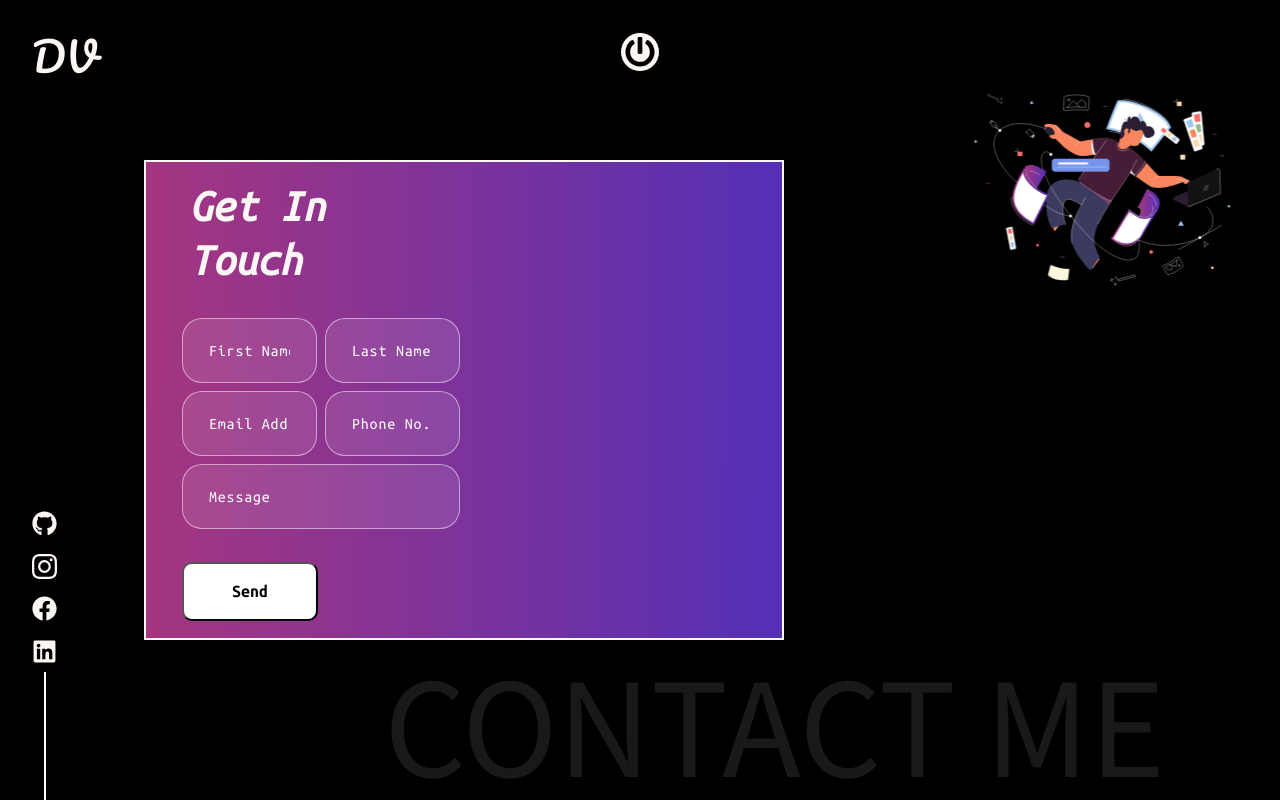
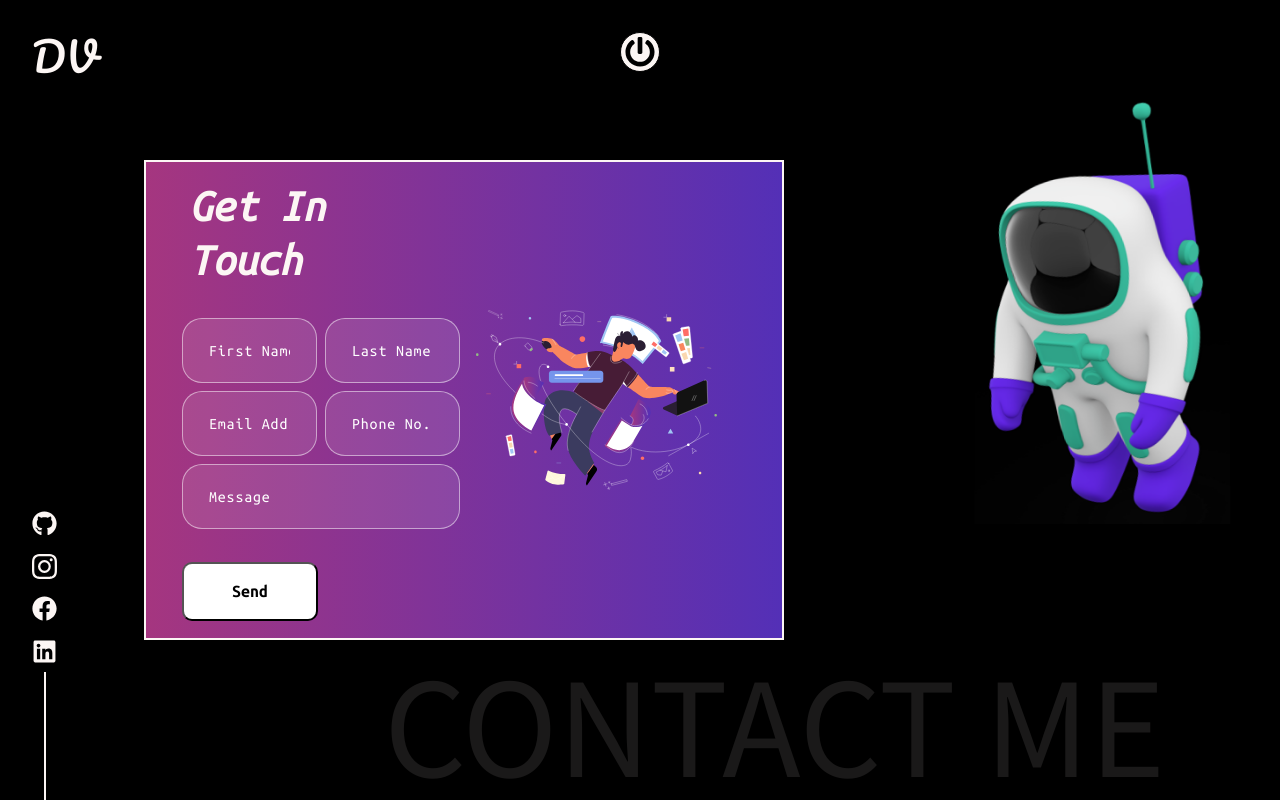
Before and after one commit to vignesh0909/portfolio-app, a React (Create React App) app: page /contact in a window 1280 px wide. Built offline with nearby package versions, Linux system fonts and the light colour scheme.

Commit message:
contact-form-updated

```diff
--- a/src/components/Contact.js
+++ b/src/components/Contact.js
@@ -8,7 +8,8 @@ import SocialIcons from '../subComponents/SocialIcons';
 import PowerButton from '../subComponents/PowerButton';
 import ParticleComponent from '../subComponents/ParticleComponent';
 import BigTitle from '../subComponents/BigTitlte'
-import astronaut from '../assets/svg/contact-img.svg'
+import conatctImg from '../assets/svg/contact-img.svg'
+import astronaut from '../assets/Images/spaceman.png'
 
 const Box = styled.div`
 background-color: ${props => props.theme.body};
@@ -144,6 +145,9 @@ const Contact = () => {
                                         </Row>
                                     </form>
                                 </Col>
+                                <Col md={6}>
+                                    <img src={conatctImg} />
+                                </Col>
                             </Row>
                         </Container>
                     </section>
```
